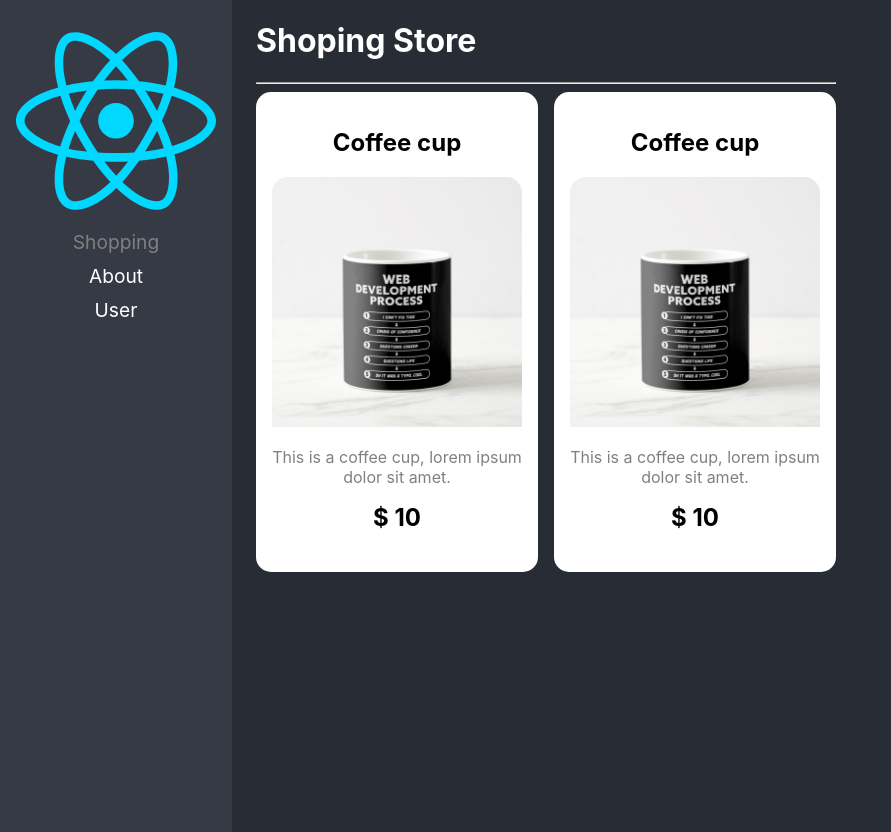
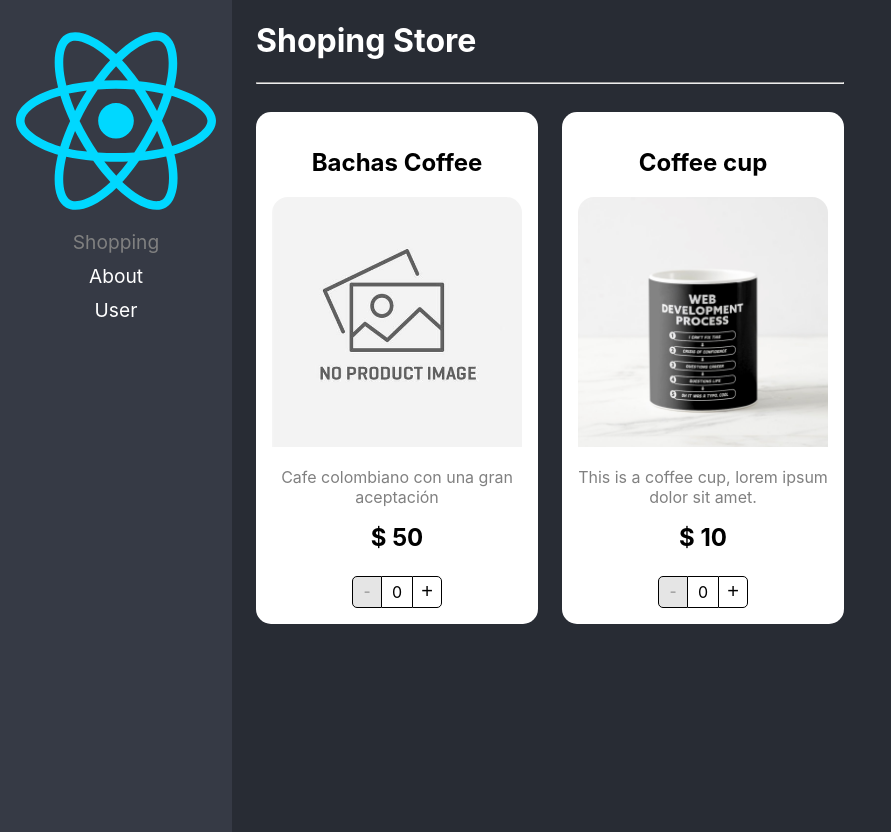
Before and after one commit to robermx/advanced-react, a React (Vite) app: page /home in a window 1280 px wide. Shown: the whole page, without its empty margins (0-891 px from the left). Built offline with nearby package versions, Linux system fonts and the light colour scheme.

Commit message:
feat: compound componente ready. hi

```diff
--- /dev/null
+++ b/src/v2-component-pattern/components/ProductButtons.tsx
@@ -0,0 +1,22 @@
+import { useContext } from "react";
+import styles from "../styles/styles.module.css";
+import { ProductContext } from "./ProductCard";
+
+export const ProductButtons = () => {
+  const { counter, increaseBy } = useContext(ProductContext);
+  return (
+    <div className={styles.buttonsContainer}>
+      <button
+        disabled={counter <= 0}
+        onClick={() => increaseBy(-1)}
+        className={styles.buttonMinus}
+      >
+        -
+      </button>
+      <div className={styles.countLabel}>{counter}</div>
+      <button onClick={() => increaseBy(+1)} className={styles.buttonAdd}>
+        +
+      </button>
+    </div>
+  );
+};
--- a/src/v2-component-pattern/components/ProductCard.tsx
+++ b/src/v2-component-pattern/components/ProductCard.tsx
@@ -1,125 +1,21 @@
-import { FC, ReactElement, createContext } from "react";
+import { FC, createContext } from "react";
 import useProduct from "../hooks/useProduct";
-import noImage from "../assets/no-image.jpg";
+import {
+  ProductCardProps,
+  ProductContextProps,
+} from "../interfaces/product.interfaces";
+
 import styles from "../styles/styles.module.css";
 
-interface Product {
-  id: string;
-  title: string;
-  price: number;
-  description: string;
-  image?: string;
-}
-
-interface ProductCardProps {
-  product: Product;
-  children?: ReactElement | ReactElement[];
-}
-
-interface ProductCardComponent extends FC<ProductCardProps> {
-  Title: typeof ProductTitle;
-  Image: typeof ProductImage;
-  Description: typeof ProductDescription;
-  Price: typeof ProductPrice;
-  Buttons: typeof ProductButtons;
-}
-interface ProductTitleProps {
-  title: string;
-}
-
-interface ProductContextProps {
-  counter: number;
-  increaseBy: (value: number) => void;
-  product: Product;
-}
-
-const ProductContext = createContext<ProductContextProps | null>(null);
+export const ProductContext = createContext({} as ProductContextProps);
 const { Provider } = ProductContext;
 
-export const ProductTitle: FC<ProductTitleProps> = ({ title }) => {
-  return <h2>{title}</h2>;
-};
-
-interface ProductImageProps {
-  image?: string;
-  title: string;
-}
-
-export const ProductImage: FC<ProductImageProps> = ({ image, title }) => {
-  return (
-    <img
-      className={styles.productImg}
-      src={image ? image : noImage}
-      alt={image ? title : "No image available"}
-    />
-  );
-};
-
-interface ProductdescriptionProps {
-  description: string;
-}
-
-export const ProductDescription: FC<ProductdescriptionProps> = ({
-  description,
-}) => {
-  return <p className={styles.productDescription}>{description}</p>;
-};
-
-interface ProductPriceProps {
-  price: number;
-}
-
-export const ProductPrice: FC<ProductPriceProps> = ({ price }) => {
-  return <p className={styles.productPrice}>$ {price}</p>;
-};
-
-interface ProductButtonsProps {
-  counter: number;
-  increaseBy: (value: number) => void;
-}
-
-export const ProductButtons: FC<ProductButtonsProps> = ({
-  counter,
-  increaseBy,
-}) => {
-  return (
-    <div className={styles.buttonsContainer}>
-      <button
-        disabled={counter <= 0}
-        onClick={() => increaseBy(-1)}
-        className={styles.buttonMinus}
-      >
-        -
-      </button>
-      <div className={styles.countLabel}>{counter}</div>
-      <button onClick={() => increaseBy(+1)} className={styles.buttonAdd}>
-        +
-      </button>
-    </div>
-  );
-};
-
-export const ProductCard: ProductCardComponent = ({ product, children }) => {
-  // const { title, price, description, image } = product;
-
+export const ProductCard: FC<ProductCardProps> = ({ product, children }) => {
   const { counter, increaseBy } = useProduct();
 
   return (
     <Provider value={{ counter, increaseBy, product }}>
-      <div className={styles.productCard}>
-        {children}
-        {/* <ProductTitle title={title} />
-      <ProductImage image={image} title={title} />
-      <ProductDescription description={description} />
-      <ProductPrice price={price} />
-      <ProductButtons counter={counter} increaseBy={increaseBy} /> */}
-      </div>
+      <div className={styles.productCard}>{children}</div>
     </Provider>
   );
 };
-
-ProductCard.Title = ProductTitle;
-ProductCard.Image = ProductImage;
-ProductCard.Description = ProductDescription;
-ProductCard.Price = ProductPrice;
-ProductCard.Buttons = ProductButtons;
--- /dev/null
+++ b/src/v2-component-pattern/components/ProductImage.tsx
@@ -0,0 +1,33 @@
+import { FC, useContext } from "react";
+import { ProductContext } from "./ProductCard";
+import noImage from "../assets/no-image.jpg";
+import styles from "../styles/styles.module.css";
+
+interface ProductImageProps {
+  image?: string | undefined | null;
+  title?: string;
+}
+
+export const ProductImage: FC<ProductImageProps> = ({
+  image = null,
+  title,
+}) => {
+  const { product } = useContext(ProductContext);
+  let imgToShow: string;
+
+  switch (true) {
+    case image !== null && image !== undefined:
+      imgToShow = product?.image || noImage;
+      break;
+    default:
+      imgToShow = noImage;
+      break;
+  }
+  return (
+    <img
+      className={styles.productImg}
+      src={imgToShow}
+      alt={image ? title : "No image available"}
+    />
+  );
+};
--- /dev/null
+++ b/src/v2-component-pattern/components/ProductPrice.tsx
@@ -0,0 +1,15 @@
+import { FC, useContext } from "react";
+import styles from "../styles/styles.module.css";
+import { ProductContext } from "./ProductCard";
+
+interface ProductPriceProps {
+  price?: number;
+}
+
+export const ProductPrice: FC<ProductPriceProps> = ({ price }) => {
+  const { product } = useContext(ProductContext);
+
+  return (
+    <p className={styles.productPrice}>$ {price ? price : product.price}</p>
+  );
+};
--- /dev/null
+++ b/src/v2-component-pattern/components/ProductTitle.tsx
@@ -0,0 +1,11 @@
+import { FC, useContext } from "react";
+import { ProductContext } from "./ProductCard";
+
+interface ProductTitleProps {
+  title?: string;
+}
+
+export const ProductTitle: FC<ProductTitleProps> = ({ title }) => {
+  const { product } = useContext(ProductContext);
+  return <h2>{title ? title : product.title}</h2>;
+};
--- /dev/null
+++ b/src/v2-component-pattern/components/index.ts
@@ -0,0 +1,24 @@
+// ? imports
+import { ProductButtons } from "./ProductButtons";
+import { ProductCard as productCardHOC } from "./ProductCard";
+import { ProductImage } from "./ProductImage";
+import { ProductPrice } from "./ProductPrice";
+import { ProductTitle } from "./ProductTitle";
+import { ProductDescription } from "./productDescription";
+
+//? exports
+export { ProductButtons } from "./ProductButtons";
+export { ProductImage } from "./ProductImage";
+export { ProductPrice } from "./ProductPrice";
+export { ProductTitle } from "./ProductTitle";
+export { ProductDescription } from "./productDescription";
+
+export const ProductCard = Object.assign(productCardHOC, {
+  Title: ProductTitle,
+  Image: ProductImage,
+  Description: ProductDescription,
+  Price: ProductPrice,
+  Buttons: ProductButtons,
+});
+
+export default ProductCard;
--- /dev/null
+++ b/src/v2-component-pattern/components/productDescription.tsx
@@ -0,0 +1,18 @@
+import { FC, useContext } from "react";
+import styles from "../styles/styles.module.css";
+import { ProductContext } from "./ProductCard";
+
+interface ProductdescriptionProps {
+  description?: string;
+}
+
+export const ProductDescription: FC<ProductdescriptionProps> = ({
+  description,
+}) => {
+  const { product } = useContext(ProductContext);
+  return (
+    <p className={styles.productDescription}>
+      {description ? description : product.description}
+    </p>
+  );
+};
--- a/src/v2-component-pattern/pages/ShopingPage.tsx
+++ b/src/v2-component-pattern/pages/ShopingPage.tsx
@@ -1,11 +1,11 @@
 import {
+  ProductTitle,
+  ProductImage,
+  ProductDescription,
+  ProductPrice,
   ProductButtons,
   ProductCard,
-  ProductDescription,
-  ProductImage,
-  ProductPrice,
-  ProductTitle,
-} from "../components/ProductCard";
+} from "../components";
 
 const product = {
   id: "1",
@@ -20,20 +20,23 @@ const ShopingPage = () => {
     <div>
       <h1>Shoping Store</h1>
       <hr />
-      <div style={{ display: "flex", flexWrap: "wrap", gap: "1rem" }}>
+      <br />
+      <div style={{ display: "flex", flexWrap: "wrap", gap: "1.5rem" }}>
         <ProductCard product={product}>
-          <ProductCard.Title title={product.title} />
-          <ProductCard.Image image={product.image} title={product.title} />
-          <ProductCard.Description description={product.description} />
-          <ProductCard.Price price={product.price} />
-          {/* <ProductCard.Buttons /> */}
+          <ProductCard.Title title="Bachas Coffee" />
+          <ProductCard.Image />
+          <ProductCard.Description
+            description={"Cafe colombiano con una gran aceptación"}
+          />
+          <ProductCard.Price price={50} />
+          <ProductCard.Buttons />
         </ProductCard>
         <ProductCard product={product}>
-          <ProductTitle title={product.title} />
-          <ProductImage image={product.image} title={product.title} />
-          <ProductDescription description={product.description} />
-          <ProductPrice price={product.price} />
-          {/* <ProductButtons /> */}
+          <ProductTitle />
+          <ProductImage image={product.image} />
+          <ProductDescription />
+          <ProductPrice />
+          <ProductButtons />
         </ProductCard>
       </div>
     </div>
```
Also changed, not shown: src/v2-component-pattern/interfaces/product.interfaces.ts (added, +20 -0 lines).
